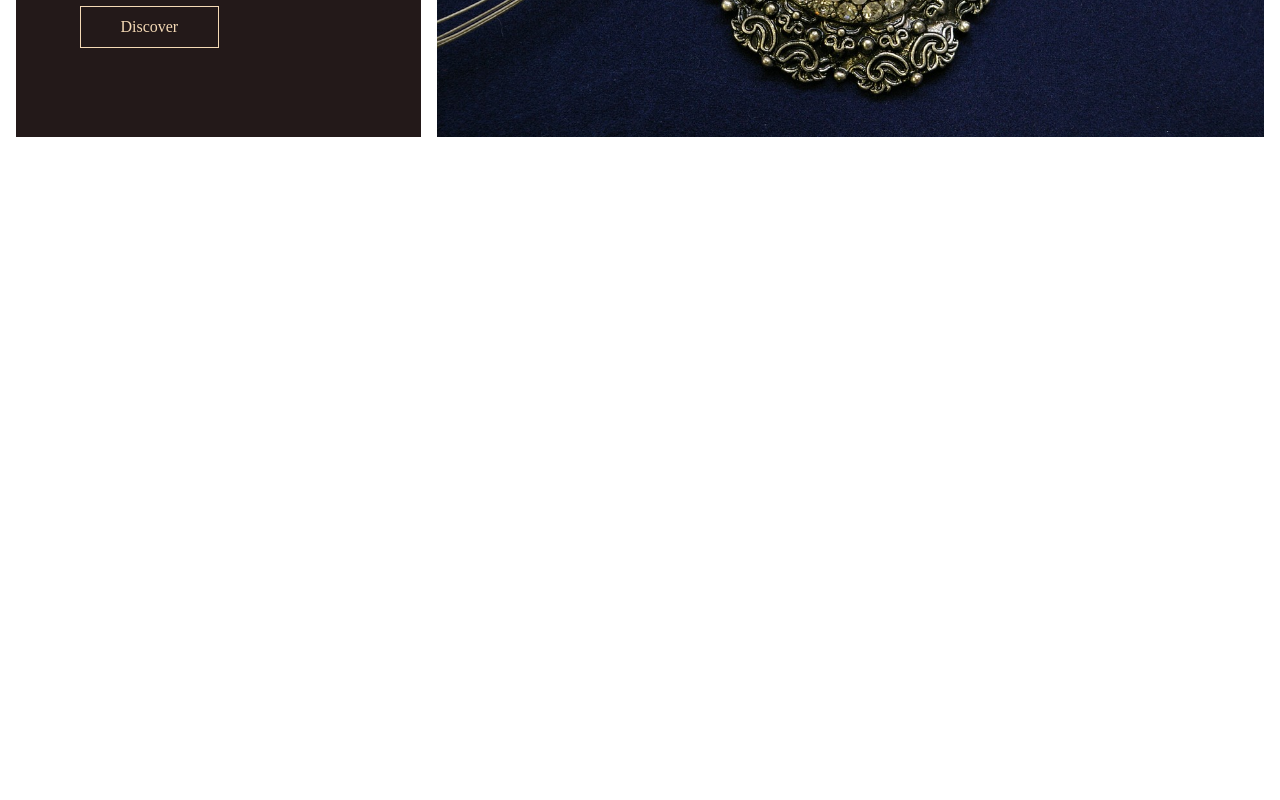
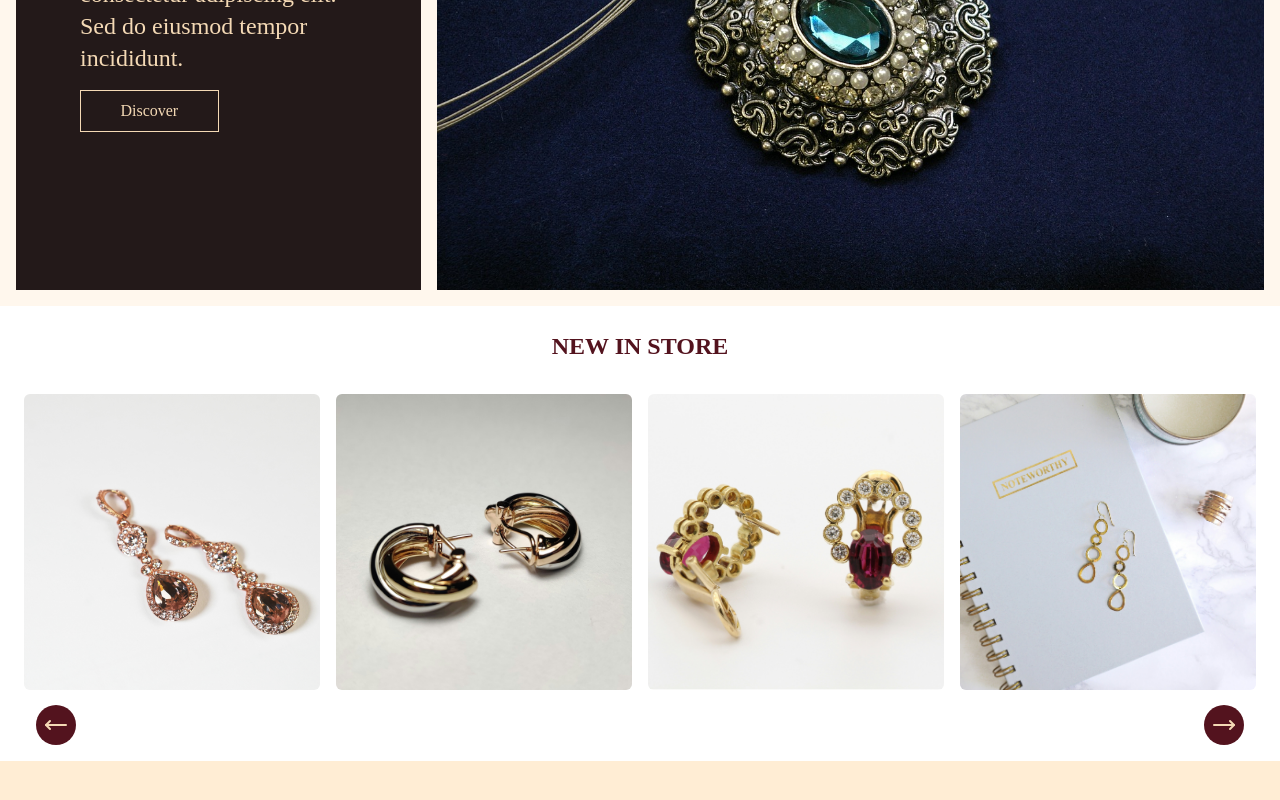
Before and after one commit to KhushCanCode/Adirajfrontend, a React (Vite) app in the folder frontend/: page / in a window 1280 px wide. Shown: the part 1646-2446 px from the top of the page. Before the commit the page ends 1936 px from the top, so only its background shows below. Built offline with nearby package versions, Linux system fonts and the light colour scheme.

Commit message:
new in store section done

```diff
--- a/frontend/package.json
+++ b/frontend/package.json
@@ -18,6 +18,8 @@
     "react-hot-toast": "^2.5.1",
     "react-responsive-carousel": "^3.2.23",
     "react-router-dom": "^7.1.5",
+    "react-slick": "^0.30.3",
+    "slick-carousel": "^1.8.1",
     "tailwindcss": "^4.0.6",
     "zustand": "^5.0.3"
   },
--- a/frontend/src/components/BentoGrid.jsx
+++ b/frontend/src/components/BentoGrid.jsx
@@ -7,7 +7,7 @@ import bentoImage6 from "../assets/bento-image6.jpg";
 
 const BentoGrid = () => {
     return (
-        <div className="grid grid-cols-1 sm:grid-cols-2 md:grid-cols-3 gap-2 lg:gap-4 p-2 lg:p-4 ">
+        <div className="grid grid-cols-1 sm:grid-cols-2 md:grid-cols-3 gap-2 lg:gap-4 p-2 lg:p-4  ">
       {/* High Jewelry */}
       <div className="col-span-1 md:col-span-1  order-1 md:order-none">
         <img src={bentoImage1} alt="High Jewelry" className="w-full h-full lg:h-full object-cover" />
@@ -37,7 +37,7 @@ const BentoGrid = () => {
       </div>
 
       {/* Diamonds Text Box */}
-      <div className="bg-dark p-10 md:p-6 lg:p-16 flex flex-col justify-center text-light order-4 h-auto lg:h-3/4  md:order-4">
+      <div className="bg-dark p-10 md:p-6 lg:p-16 flex flex-col justify-center text-light order-4 h-auto  md:order-4">
         <h2 className="text-2xl lg:text-4xl font-semibold ">DIAMONDS</h2>
         <p className="mt-2 text-lg md:text-xl lg:text-2xl">Lorem ipsum dolor sit amet, consectetur adipiscing elit. Sed do eiusmod tempor incididunt.</p>
         <button className="mt-4 w-full sm:w-[60%] md:w-[50%] border border-secondary py-2 px-4 hover:bg-light hover:text-dark cursor-pointer">Discover</button>
@@ -45,7 +45,7 @@ const BentoGrid = () => {
 
       {/* Fashion Image */}
       <div className="col-span-1 sm:col-span-2 order-5 md:order-5">
-        <img src={bentoImage6} alt="Fashion Look" className="w-full h-auto sm:h-3/4 md:h-full lg:h-3/4 object-cover" />
+        <img src={bentoImage6} alt="Fashion Look" className="w-full h-auto sm:h-3/4 md:h-full object-cover" />
       </div>
     </div>
     );
--- a/frontend/src/components/Navbar.jsx
+++ b/frontend/src/components/Navbar.jsx
@@ -30,7 +30,7 @@ function Navbar() {
       </nav>
 
       {/* Full Name Logo */}
-      <div className='bg-secondary hidden md:flex items-center justify-center py-2 '>
+      <div className='bg-secondary hidden md:flex items-center justify-center py-4 '>
         <img src={Logo2} alt="logo" className='w-26' />
       </div>
 
--- /dev/null
+++ b/frontend/src/components/RingSlider.jsx
@@ -0,0 +1,115 @@
+import { useRef , useState} from "react";
+import { useNavigate } from "react-router-dom";
+import Slider from "react-slick";
+import "slick-carousel/slick/slick.css";
+import "slick-carousel/slick/slick-theme.css";
+import bentoImage2 from "../assets/bento-image2.jpg";
+import bentoImage3 from "../assets/bento-image3.jpg";
+import bentoImage4 from "../assets/bento-image4.jpg";
+import bentoImage5 from "../assets/bento-image5.jpg";
+import { ArrowUpRightFromSquare, Heart, MoveLeft, MoveRight } from "lucide-react";
+
+
+const jewelleryItems = [
+  { id: 1, image: bentoImage2, alt: "Image 2" ,name: "Engagement Ring", price: "$2000", size: "S"},
+  { id: 2, image: bentoImage3, alt: "Image 3" ,name: "Engagement Ring", price: "$2000", size: "M"},
+  { id: 3, image: bentoImage4, alt: "Image 4" ,name: "Engagement Ring", price: "$2000", size: "L"},
+  { id: 4, image: bentoImage5, alt: "Image 5" ,name: "Engagement Ring", price: "$2000", size: "S"},
+  { id: 5, image: bentoImage3, alt: "Image 3" ,name: "Engagement Ring", price: "$2000", size: "M"},
+  { id: 6, image: bentoImage2, alt: "Image 2" ,name: "Engagement Ring", price: "$2000", size: "L"},
+  { id: 7, image: bentoImage5, alt: "Image 5" ,name: "Engagement Ring", price: "$2000", size: "S"},
+  { id: 8, image: bentoImage4, alt: "Image 4" ,name: "Engagement Ring", price: "$2000", size: "S"},
+];
+
+function RingSlider (){
+  const sliderRef = useRef(null);
+  const [hoveredItem, setHoveredItem] = useState(null);
+
+  const settings = {
+    infinite: true,
+    speed: 500,
+    slidesToShow: 4,
+    slidesToScroll: 1,
+    accessibility: true, // Ensures better focus management
+    arrows:false,
+    responsive: [
+      {
+        breakpoint: 1024, // Tablets
+        settings: {
+          slidesToShow: 3,
+        },
+      },
+      {
+        breakpoint: 768, // Mobile
+        settings: {
+          slidesToShow: 2,
+        },
+      },
+      {
+        breakpoint: 480, // Small screens
+        settings: {
+          slidesToShow: 1,
+        },
+      },
+    ],
+  };
+
+  return (
+    <div className="container mx-auto px-4">
+     <Slider ref={sliderRef} {...settings}>
+        {jewelleryItems.map((item) => (
+          <div
+            key={item.id}
+            className="relative p-2 group"
+            onMouseEnter={() => setHoveredItem(item.id)}
+            onMouseLeave={() => setHoveredItem(null)}
+          >
+
+            <img
+              src={item.image}
+              alt={item.alt}
+              className="w-full h-auto object-cover rounded-md transition-transform duration-300 group-hover:scale-105 cursor-pointer"
+            />
+
+            {/* Product Details Card - Appears on Hover */}
+            {hoveredItem === item.id && (
+              <div className="absolute inset-0 bg-primary text-white rounded-md transition-opacity duration-300 cursor-pointer opacity-90 p-2 flex justify-center items-center">
+                <div className="border border-white h-full w-full flex flex-col items-center  justify-center">
+                  <h3 className="text-2xl font-semibold">{item.name}</h3>
+                  <div className="flex items-center gap-14">
+                    <p>Size:</p>
+                    <p className="text-sm">{item.size}</p>
+                  </div>
+                  <div className="flex items-center gap-4">
+                    <p>Price:</p>
+                   <p className="text-lg font-bold">{item.price}</p>
+                  </div>
+                  <div className="flex items-center gap-4 mt-2">
+
+                  <button className=" px-4 py-2 bg-white text-primary hover:bg-secondary hover:text-white transition duration-300  rounded-md cursor-pointer">Shop Now</button>
+                  <div className="bg-white text-primary p-2  rounded-full text-white">
+                     <Heart className=""/>
+                    </div>
+                  </div>
+                </div>
+              </div>
+            )}
+          </div>
+        ))}
+      </Slider>
+
+
+      {/* Custom Navigation Buttons Below the Slider */}
+      <div className="custom-arrows flex justify-between items-center px-5 pb-4">
+        <button onClick={() => sliderRef.current.slickPrev()} className="arrow-button bg-primary hover:bg-secondary transition duration-500 p-2 rounded-full text-light cursor-pointer">
+          <MoveLeft className="size-4 md:size-6"/>
+        </button>
+        <button onClick={() => sliderRef.current.slickNext()} className="arrow-button bg-primary hover:bg-secondary transition duration-500 p-2 rounded-full text-light cursor-pointer">
+          <MoveRight className="size-4 md:size-6"/>
+        </button>
+      </div>
+    </div>
+  );
+}
+
+export default RingSlider;
--- a/frontend/src/pages/HomePage.jsx
+++ b/frontend/src/pages/HomePage.jsx
@@ -1,6 +1,7 @@
 import React from 'react'
 import HeroSlider from '../components/HeroSlider'
 import BentoGrid from '../components/BentoGrid'
+import RingSlider from '../components/RingSlider'
 
 function HomePage() {
   return (
@@ -10,11 +11,25 @@ function HomePage() {
         <HeroSlider/>
       </div>
 
-      <div className=''>
+      {/* BentoGrid Section */}
+      <div className='bg-orange-50'>
         <div className='w-full flex items-center justify-center h-14 md:h-20  text-primary font-bold text-lg md:text-2xl'>
           <h2>FINE JEWELLERY</h2>
         </div>
         <BentoGrid/>
+      </div>
+
+      {/* New in Store Section */}
+      <div className='bg-white'>
+      <div className='w-full flex items-center justify-center h-14 md:h-20  text-primary font-bold text-lg md:text-2xl '>
+          <h2>NEW IN STORE</h2>
+        </div>
+        <RingSlider/>
+      </div>
+
+      {/* Next Section */}
+      <div className='h-[50vh] bg-orange-100'>
+
       </div>
 
     </div>
```
Also changed, not shown: 1 other file (tests, documents, lock files or other folders).
